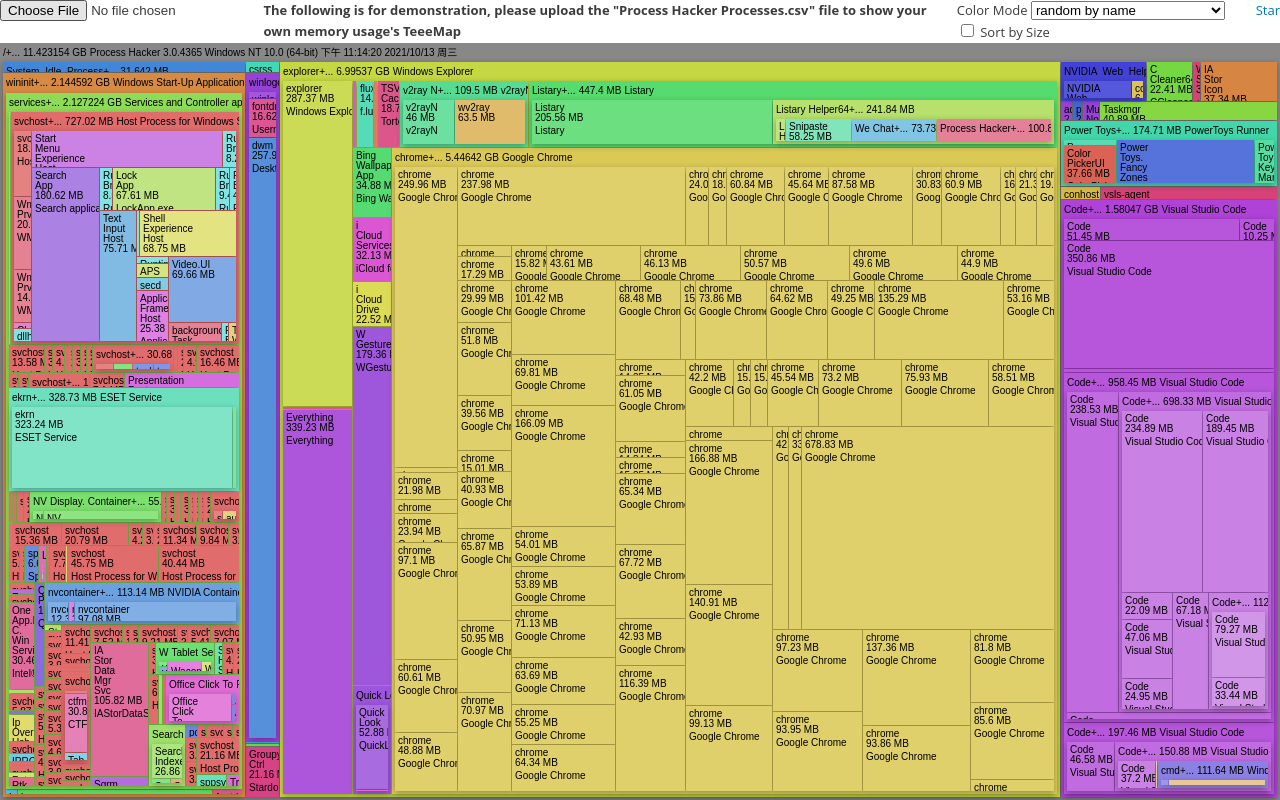
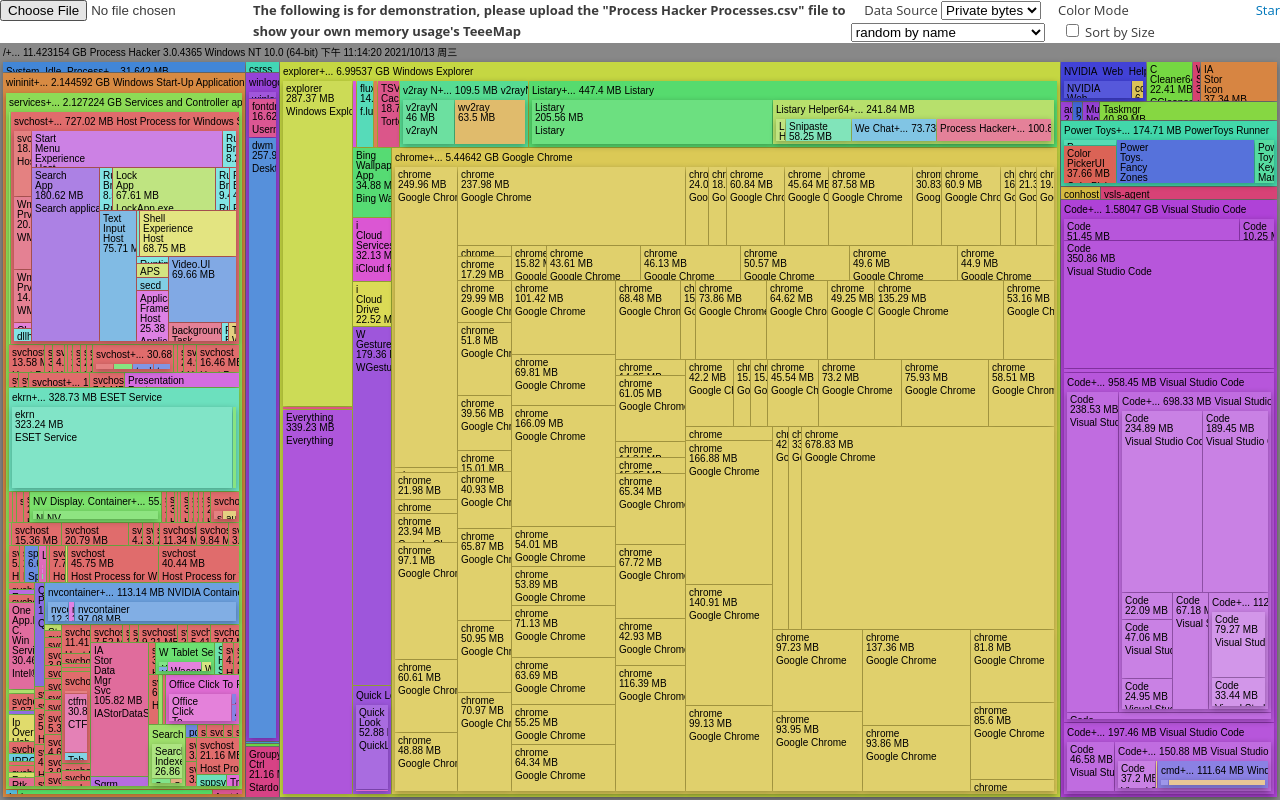
Before and after one commit to Krysl/ProcessHacker_TreeMap, a website built with Vite: page src/index.html in a window 1280 px wide. Built offline with nearby package versions, Linux system fonts and the light colour scheme.

Commit message:
add more data source:'Working set','CPU'
Signed-off-by: Krysl <krysl@qq.com>

```diff
--- /dev/null
+++ b/src/configs/color-mode.ts
@@ -0,0 +1,66 @@
+import * as d3 from 'd3';
+import * as d3scalechromatic from 'd3-scale-chromatic';
+import { showTreeMap } from '../renderer';
+
+const colorMap: Map<string, string> = new Map<string,string>;
+
+const ramdomByNameColor = (d: d3.HierarchyNode) => {
+  if (d.parent === null) {
+    d.color = "#888888";
+    return d.color
+  }
+  const name = d.data.name.replace('+...', '');
+  let c: string;
+  if (colorMap.has(name)) {
+    c = colorMap.get(name);
+  } else {
+    c = Math.random() * 360;
+    colorMap.set(name, c);
+  }
+  return d3.hsl(
+    c,
+    0.65,
+    0.5 + 0.05 * d.depth
+  ).toString()
+}
+
+// const color = d3.scaleOrdinal(d3.schemeCategory10);
+
+const randomByNameStr = 'random by name';
+const colorMode: Map<string, Functon> = new Map<string, Functon>([
+  [randomByNameStr, ramdomByNameColor],
+])
+
+for (const prop in d3scalechromatic) {
+  if (prop.startsWith('interpolate')) {
+    // console.log(prop)
+    const fn = d3scalechromatic[prop]
+    // console.log(fn)
+    colorMode.set(prop, d => d3.scaleSequential([8, 0], fn)(d.height))
+    colorMode.set(prop + '2', d => d3.scaleSequential([8, 0], fn)(d.depth))
+  }
+}
+
+const colorModeSelect = document.getElementById('color-mode');
+let cfgColorMode = localStorage.getItem('color-mode');
+if (cfgColorMode === null) {
+  localStorage.setItem('color-mode', randomByNameStr);
+  cfgColorMode = randomByNameStr;
+}
+for (let [key, value] of colorMode) {
+  var opt = document.createElement('option');
+  opt.value = key;
+  opt.innerHTML = key;
+  if (key == cfgColorMode) {
+    opt.selected = true;
+  }
+  colorModeSelect.appendChild(opt);
+}
+export let colorFn = colorMode.get(colorModeSelect.value);
+console.log(colorModeSelect.value)
+
+colorModeSelect.onchange = (ev) => {
+  colorFn = colorMode.get(colorModeSelect.value);
+  localStorage.setItem('color-mode', colorModeSelect.value);
+  showTreeMap(null);
+}
--- /dev/null
+++ b/src/configs/data-src.ts
@@ -0,0 +1,53 @@
+import { showTreeMap } from '../renderer';
+import { TreeNode } from './../parse_csv';
+
+
+export const dataSourcePrivatebytes = 'Private bytes';
+export const dataSourceWorkingset = 'Working set';
+export const dataSourceCPU = 'CPU';
+
+let dataMode: string = dataSourcePrivatebytes;
+
+type GetValue = (data: TreeNode) => number;
+
+const dataSrcMode: Map<string, GetValue> = new Map<string, GetValue>([
+  [dataSourcePrivatebytes, (d: TreeNode) => d.privateBytes],
+  [dataSourceWorkingset, (d: TreeNode) => d.workingSet],
+  [dataSourceCPU, (d: TreeNode) => d.cpu],
+])
+let _alerted: boolean = false;
+const alerted_get = () => _alerted;
+export const alerted_set = (v: boolean) => _alerted = v;
+
+export let getValue: GetValue = (data: TreeNode) => {
+  const ret = dataSrcMode.get(dataMode)(data);
+  if (ret === 'null' && alerted_get() === false) {
+    alert(`Please Add Column "${dataMode}" in Process Hacker`);
+    alerted_set(true);
+  }
+  return ret;
+}
+
+
+const dataSourceSelect = document.getElementById('data-src');
+let cfgDataSource = localStorage.getItem('data-src');
+if (cfgDataSource === null) {
+  localStorage.setItem('data-src', dataSourcePrivatebytes);
+  cfgDataSource = dataSourcePrivatebytes;
+}
+for (let [key, value] of dataSrcMode) {
+  var opt = document.createElement('option');
+  opt.value = key;
+  opt.innerHTML = key;
+  if (key == cfgDataSource) {
+    opt.selected = true;
+  }
+  dataSourceSelect.appendChild(opt);
+}
+console.log(dataSourceSelect.value)
+
+dataSourceSelect.onchange = (ev) => {
+  dataMode = dataSourceSelect.value;
+  localStorage.setItem('data-src', dataSourceSelect.value);
+  showTreeMap(null);
+}
--- /dev/null
+++ b/src/configs/sort-by-size.ts
@@ -0,0 +1,14 @@
+
+const sortBySizeCheckBox = document.getElementById('sort-by-size');
+export let cfgSortBySize = localStorage.getItem('sort-by-size');
+cfgSortBySize = cfgSortBySize == 'true' ? true : false;
+if (cfgSortBySize === null) {
+  localStorage.setItem('sort-by-size', true);
+  cfgSortBySize = true;
+}
+sortBySizeCheckBox.checked = cfgSortBySize;
+sortBySizeCheckBox.onchange = (ev) => {
+  localStorage.setItem('sort-by-size', sortBySizeCheckBox.checked);
+  cfgSortBySize = sortBySizeCheckBox.checked;
+  showTreeMap(null);
+}
--- a/src/index.html
+++ b/src/index.html
@@ -13,8 +13,12 @@
       The following is for demonstration, please upload the "Process Hacker Processes.csv" file to show your own memory
       usage's TeeeMap
     </p>
-    &nbsp;&nbsp;&nbsp;
     <form>
+      &nbsp;&nbsp;&nbsp;
+      Data Source
+      <select id="data-src">
+      </select>
+      &nbsp;&nbsp;&nbsp;
       Color Mode
       <select id="color-mode">
       </select>
--- a/src/parse_csv.ts
+++ b/src/parse_csv.ts
@@ -1,8 +1,11 @@
 import { csvParse } from 'd3-dsv';
+import { alerted_set } from './configs/data-src';
 
-interface TreeNode {
+export interface TreeNode {
   name: string,
-  value: number,
+  privateBytes: number,
+  workingSet: number,
+  cpu: number,
   description: string,
   commandLine: string,
   index: number,
@@ -24,11 +27,35 @@
   return str;
 }
 
+function parseMemorySize(memSizeStr: string): number {
+  let memSize = 0;
+  if (memSizeStr.includes('kB')) {
+    memSize = parseFloat(memSizeStr) * 1000;
+  } else if (memSizeStr.includes('MB')) {
+    memSize = parseFloat(memSizeStr) * 1000 * 1000;
+  } else if (memSizeStr.includes('GB')) {
+    memSize = parseFloat(memSizeStr) * 1000 * 1000 * 1000;
+  } else if (memSizeStr === 'null') {
+    memSize = 'null';
+  }
+  return memSize;
+}
+function parseCPU(cpuStr: string): number {
+  let cpu = 0;
+  if (cpuStr === 'null') {
+    cpu = 'null';
+  } else {
+    cpu = parseFloat(cpuStr)
+  }
+  return cpu;
+}
+
 export function parseCSV(csvData: string): TreeNode {
   const csvStart = csvData.indexOf('"');
   const records = csvParse(csvData.slice(csvStart));
   const csvInfo = csvData.slice(0, csvStart - 2);
   console.log(csvInfo);
+  alerted_set(false);
   // console.log(records);
   let root: TreeNode = { name: '/', description: csvInfo, index: -1, depth: -1, children: [] };
   let preDepth = -1;
@@ -43,17 +70,14 @@
     const depth = (oldlen - name.length) / 2;
     let pathStr = "";
     const priBytesStr = row['Private bytes'];
-    let priBytes: number = 0;
-    if (priBytesStr.includes('kB')) {
-      priBytes = parseFloat(priBytesStr) * 1000;
-    } else if (priBytesStr.includes('MB')) {
-      priBytes = parseFloat(priBytesStr) * 1000 * 1000;
-    } else if (priBytesStr.includes('GB')) {
-      priBytes = parseFloat(priBytesStr) * 1000 * 1000 * 1000;
-    }
-    const newObj = {
+    const workingSetStr = row['Working set'] ?? 'null';
+    const cpuStr = row['CPU'] ?? 'null';
+
+    const newObj: TreeNode = {
       name: name.replace(".exe", ''),
-      value: priBytes,
+      privateBytes: parseMemorySize(priBytesStr),
+      workingSet: parseMemorySize(workingSetStr),
+      cpu: parseCPU(cpuStr),
       description: row.Description,
       commandLine: row['Command line'],
       index: index,
@@ -62,9 +86,10 @@
     };
 
     if (depth > preDepth) {
-      const move2Child = {
+      const move2Child: TreeNode = {
         name: preObj.name,
-        value: preObj.value,
+        privateBytes: preObj.privateBytes,
+        workingSet: preObj.workingSet,
         description: preObj.description,
         commandLine: preObj.commandLine,
         index: preObj.index + 0.5,
@@ -72,7 +97,8 @@
         children: null
       }
       preObj.name += '+...';
-      preObj.value = 0;
+      preObj.privateBytes = 0;
+      preObj.workingSet = 0;
       preObj.children = [move2Child];
       parentObj = preObj;
       parentObj.children.push(newObj);
--- a/src/renderer.ts
+++ b/src/renderer.ts
@@ -1,91 +1,19 @@
+import { TreeNode } from './parse_csv';
+import { cfgSortBySize } from './configs/sort-by-size';
+import { colorFn } from './configs/color-mode';
 import * as d3 from 'd3';
 import { formatBytes, uid } from './utils';
-import * as d3scalechromatic from 'd3-scale-chromatic';
+import { getValue, dataSourcePrivatebytes, dataSourceWorkingset, dataSourceCPU } from './configs/data-src';
 
 let d3Node: d3.Selection<d3.BaseType | SVGGElement, unknown, d3.BaseType | SVGGElement, unknown>;
 
 const height = () => document.body.clientHeight - document.getElementById('titlebar').clientHeight;
 const width = () => document.body.clientWidth
-// const color = d3.scaleOrdinal(d3.schemeCategory10);
-
-const colorMap: Map<string, string> = new Map<string,string>;
-const ramdomByNameColor = (d: d3.HierarchyNode) => {
-  if (d.parent === null) {
-    d.color = "#888888";
-    return d.color
-  }
-  const name = d.data.name.replace('+...', '');
-  let c: string;
-  if (colorMap.has(name)) {
-    c = colorMap.get(name);
-  } else {
-    c = Math.random() * 360;
-    colorMap.set(name, c);
-  }
-  return d3.hsl(
-    c,
-    0.65,
-    0.5 + 0.05 * d.depth
-  ).toString()
-}
-const randomByNameStr = 'random by name';
-const colorMode: Map<string, Functon> = new Map<string, Functon>([
-  [randomByNameStr, ramdomByNameColor],
-])
-
-for (const prop in d3scalechromatic) {
-  if (prop.startsWith('interpolate')) {
-    console.log(prop)
-    const fn = d3scalechromatic[prop]
-    console.log(fn)
-    colorMode.set(prop, d => d3.scaleSequential([8, 0], fn)(d.height))
-    colorMode.set(prop + '2', d => d3.scaleSequential([8, 0], fn)(d.depth))
-  }
-}
-const colorModeSelect = document.getElementById('color-mode');
-let cfgColorMode = localStorage.getItem('color-mode');
-if (cfgColorMode === null) {
-  localStorage.setItem('color-mode', randomByNameStr);
-  cfgColorMode = randomByNameStr;
-}
-for (let [key, value] of colorMode) {
-  var opt = document.createElement('option');
-  opt.value = key;
-  opt.innerHTML = key;
-  if (key == cfgColorMode) {
-    opt.selected = true;
-  }
-  colorModeSelect.appendChild(opt);
-}
-let colorFn = colorMode.get(colorModeSelect.value);
-console.log(colorModeSelect.value)
-
-colorModeSelect.onchange = (ev) => {
-  colorFn = colorMode.get(colorModeSelect.value);
-  localStorage.setItem('color-mode', colorModeSelect.value);
-  showTreeMap(null);
-}
-
-const sortBySizeCheckBox = document.getElementById('sort-by-size');
-let cfgSortBySize = localStorage.getItem('sort-by-size');
-cfgSortBySize = cfgSortBySize == 'true' ? true : false;
-if (cfgSortBySize === null) {
-  localStorage.setItem('sort-by-size', true);
-  cfgSortBySize = true;
-}
-sortBySizeCheckBox.checked = cfgSortBySize;
-sortBySizeCheckBox.onchange = (ev) => {
-  localStorage.setItem('sort-by-size', sortBySizeCheckBox.checked);
-  cfgSortBySize = sortBySizeCheckBox.checked;
-  showTreeMap(null);
-}
-
-
 document.body.onresize = () => showTreeMap(null);
 
 const format = d3.format(",d");
 
-const treemap = data => d3.treemap()
+const treemap = (data: TreeNode) => d3.treemap()
   // .tile(d3.treemapBinary)
   // .tile(d3.treemapSquarify)
   .size([width(), height()])
@@ -97,14 +25,14 @@
     cfgSortBySize ?
       d3
         .hierarchy(data)
-        .sum(d => d.value)
+        .sum(d => getValue(d))
         .sort((a, b) =>
           // -(b.data.index - a.data.index)
-          b.value - a.value
+          getValue(b) - getValue(a)
         ) :
       d3
         .hierarchy(data)
-        .sum(d => d.value)
+        .sum(d => getValue(d))
   )
 
 let preData: TreeNode;
@@ -155,7 +83,9 @@
           d.data.name.replace('+...', '')
         )
       ).join("")}\n` +
-      `memory:\n\t${formatBytes(d.value)}\n` +
+      `${dataSourcePrivatebytes}:\n\t${formatBytes(d.data.privateBytes)}\n` +
+      `${dataSourceWorkingset}:\n\t${formatBytes(d.data.workingSet)}\n` +
+      `${dataSourceCPU}:\n\t${d.data.cpu}\n` +
       // `index:\n\t${d.data.index}\n` +
       `cmd:\n\t${d.data.commandLine?.replaceAll(' -', '\n\t\t-')}`
     );
--- a/src/utils.ts
+++ b/src/utils.ts
@@ -23,6 +23,8 @@
     str = `${bytes / MB} MB`
   } else if (bytes > kB) {
     str = `${bytes / kB} kB`
+  } else if (bytes === 'null') {
+    str = `???`
   } else {
     str = `${bytes} B`
   }
```
